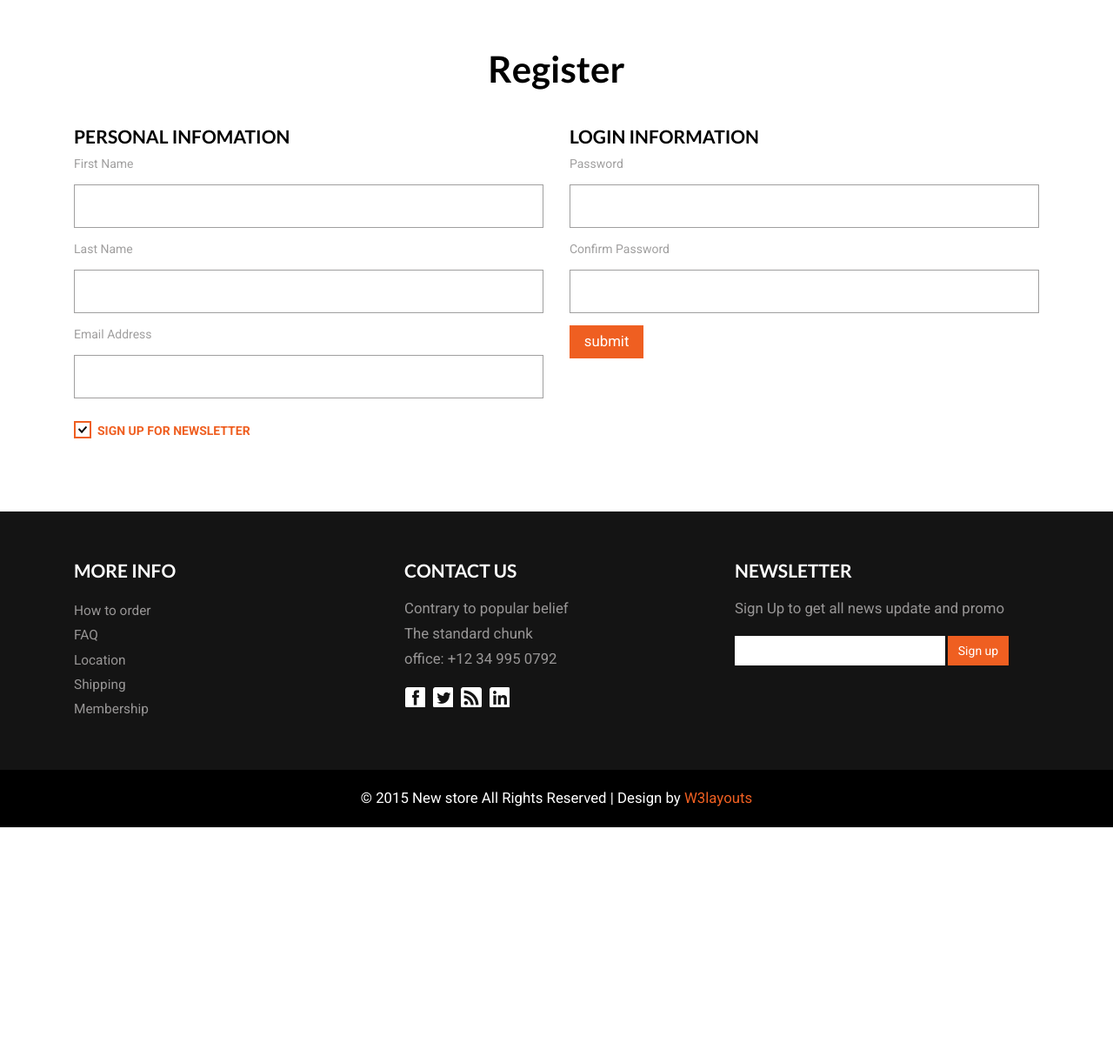
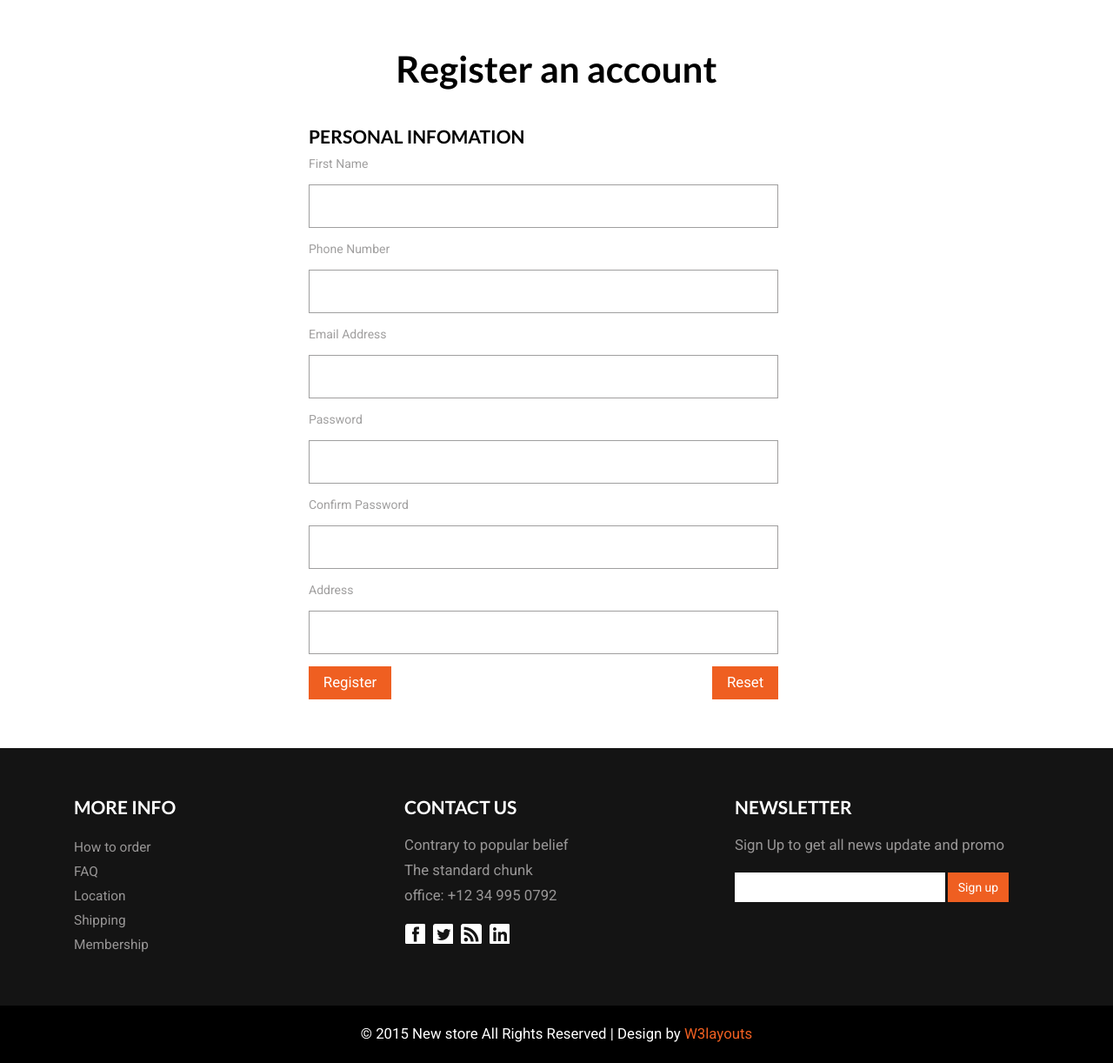
Before and after one commit to SDPassi/sdpbook, a PHP site: page /register.html in a window 1280 px wide. Shown: the part 167-1389 px from the top of the page at 87% size. Before the commit the page ends 1118 px from the top, so only its background shows below. Run offline with PHP 8.4, Linux system fonts and the light colour scheme.

Commit message:
Change on register
simple function done
left the submit button..

```diff
--- a/web/css/style.css
+++ b/web/css/style.css
@@ -562,7 +562,7 @@ ul.nav-bottom li  a:hover{
 .amet-sed form{
 padding:1em 0 0;
 }
-.amet-sed input[type="text"], .amet-sed input[type="submit"] {
+.amet-sed input[type=text], .amet-sed input[type=submit] {
   width: 69%;
   padding: 0.5em;
   outline: none;
@@ -571,7 +571,7 @@ padding:1em 0 0;
   background: #fff;
   border: none;
  }
- .amet-sed input[type="submit"] {
+ .amet-sed input[type=submit] {
   width: 20%;
   color: #FFF;
   font-size: 1em;
@@ -1323,7 +1323,7 @@ a.add-re:hover{
   font-weight: 600;
   margin-bottom: 1em;
 }
-.register-top-grid h3, .register-bottom-grid h3 {
+.register-top-grid h3 {
 	font-size: 1.5em;
   font-family: 'Lato', sans-serif;
   color: #000;
@@ -1331,12 +1331,12 @@ a.add-re:hover{
   text-transform: uppercase;
   font-weight: 600;
 }
-.register-top-grid span, .register-bottom-grid span {
+.register-top-grid span {
 	  font-size: 1em;
   display: block;
   color: #A09F9F;
 }
-.register-top-grid input[type="text"], .register-bottom-grid input[type="password"] {
+.register-top-grid input[type=text], .register-top-grid input[type=password],.register-top-grid input[type=email] ,.register-top-grid input[type=tel] {
 	width: 100%;
 	padding: 1em;
 	margin: 1em 0;
@@ -1404,7 +1404,7 @@ a.add-re:hover{
 .news-letter:hover {
 	color:#000;
 }
-.register-bottom-grid input[type="submit"] {
+.register-top-grid input[type=submit],.register-top-grid input[type=reset] {
 	background: #EF5F21;
 	padding: 0.4em 1em;
 	color: #fff;
@@ -1440,8 +1440,7 @@ a.add-re:hover{
 .account-top div{
 	padding:0.5em 0;
 }
-.account-top input[type="text"],
-.account-top textarea,.account-top input[type="password"]{
+.account-top input[type=text], .account-top textarea, .account-top input[type=password], .account-top input[type=email], {
 	padding:1em;
 	width:100%;
 	background:none;
@@ -2302,17 +2303,16 @@ a.item_add p.number {
 .contact-grid ,.contact-in{
   padding: 0;
 }
-.contact-grid input[type="text"], .contact-grid textarea {
+.contact-grid input[type=text], .contact-grid textarea {
   padding: 0.8em;
 }
-.send input[type="submit"] {
+.send input[type=submit] {
   width: 24%;
 }
-.account-top input[type="text"], .account-top textarea, .account-top input[type="password"]
-,.register-top-grid input[type="text"], .register-bottom-grid input[type="password"] {
+.account-top input[type=email], .account-top textarea, .account-top input[type=password], .register-top-grid input[type=text], .register-bottom-grid input[type=password] {
   padding: 0.5em;
 }
-.account-top input[type="submit"] {
+.account-top input[type=submit] {
   width: 33%;
 }
 .register-top-grid h3, .register-bottom-grid h3 {
--- a/web/login.html
+++ b/web/login.html
@@ -107,14 +107,14 @@ Smartphone Compatible web template, free webdesigns for Nokia, Samsung, LG, Sony
 			<form>
 
 			<div >
-				<span>Username</span>
-				<input name="username" type="text" maxlength="15" pattern="[a-zA-Z-0-9 ]+" required="required" >
+				<span>Email Address</span>
+				<input name="email" type="email"  required="required" >
 			</div>
 			<div>
 				<span >Password</span>
 				<input name="psw" type="password" min="4" required="required" >
 			</div>
-			<span><a href="register.html">Create an account.</a><br>
+			<span><a href="register.html">New? Register an account.</a><br>
 			<a href="register.html">Forgot Password?</a>
 			<input type="submit" value="Login" style="margin-left:468px;"> </span>
 			</form>
--- a/web/register.html
+++ b/web/register.html
@@ -7,8 +7,20 @@ License URL: http://creativecommons.org/licenses/by/3.0/
 <!DOCTYPE html>
 <html>
 <head>
-<title>New Store A Ecommerce Category Flat Bootstarp Resposive Website Template | Register :: w3layouts</title>
+<title>REGISTER: TPM Bookstore</title>
 <link href="css/bootstrap.css" rel="stylesheet" type="text/css" media="all" />
+
+<script type="text/javascript">
+	function checkEqualPassword(input1, input2) {
+    if (input1.value !== input2.value) {
+        input2.setCustomValidity('Passwords does not match.');
+    } else {
+        // input is valid -- reset the error message
+        input2.setCustomValidity('');
+    }
+}
+</script>
+
 <!-- jQuery (necessary for Bootstrap's JavaScript plugins) -->
 <script src="js/jquery.min.js"></script>
 <!-- Custom Theme files -->
@@ -100,41 +112,42 @@ Smartphone Compatible web template, free webdesigns for Nokia, Samsung, LG, Sony
 
 <!--content-->
 <div class=" container">
-<div class=" register">
-	<h1>Register</h1>
+<div class=" register" >
+	<h1>Register an account</h1>
 		  	  <form>
-				 <div class="col-md-6 register-top-grid">
+				 <div class="col-md-6 register-top-grid"style="margin-left:270px;">
 					<h3>Personal infomation</h3>
 					 <div>
 						<span>First Name</span>
-						<input type="text">
+						<input name="name" type="text" required="required">
 					 </div>
 					 <div>
-						<span>Last Name</span>
-						<input type="text">
+						<span>Phone Number</span>
+						<input name="num" type="tel" required="required">
 					 </div>
 					 <div>
 						 <span>Email Address</span>
-						 <input type="text">
+						 <input name="email" type="email" required="required">
 					 </div>
-					   <a class="news-letter" href="#">
-						 <label class="checkbox"><input type="checkbox" name="checkbox" checked=""><i> </i>Sign Up for Newsletter</label>
-					   </a>
-					 </div>
-				     <div class="col-md-6 register-bottom-grid">
-						    <h3>Login information</h3>
-							 <div>
+					 <div>
 								<span>Password</span>
-								<input type="password">
+								<input name="psw"  id="pass1" onchange="checkEqualPassword(this, document.getElementById('pass2'));" type="password" min="4" required="required" >
 							 </div>
 							 <div>
 								<span>Confirm Password</span>
-								<input type="password">
+								<input name="psw"  id="pass2" onchange="checkEqualPassword(document.getElementById('pass1'), this);" type="password" min="4" required="required">
 							 </div>
-							 <input type="submit" value="submit">
+					<div>
+						<span>Address</span>
+						<input name="address" type="text" required="required">
+					 </div>
 
+					 <input type="submit" value="Register">
+					 <input type="reset" value="Reset" style="float:right;">
 					 </div>
-					 <div class="clearfix"> </div>
+
+
+					<div class="clearfix"> </div>
 				</form>
 			</div>
 </div>
```
Also changed, not shown: other parts of web/css/style.css (+20 -18 lines).
